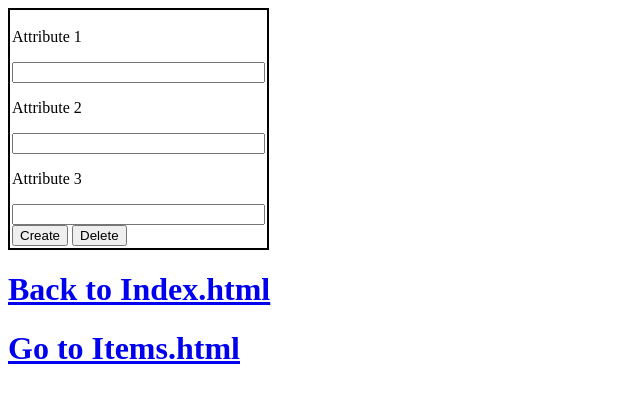
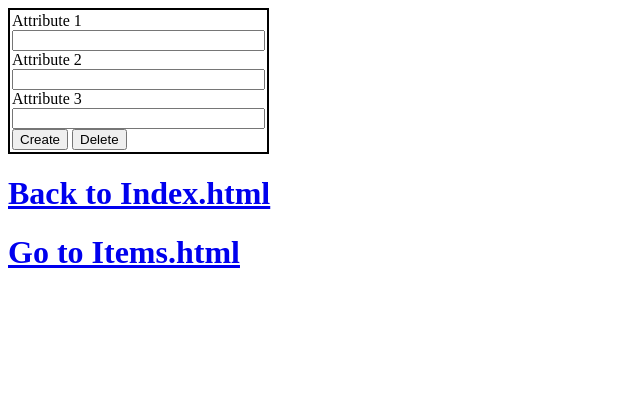
Before and after one commit to aliaksandrhuryn/SapCourseWeb, a plain HTML site: page HW-01/Item.html in a window 1280 px wide. Shown: the whole page, without its empty margins (0-640 px from the left). Drawn offline with Linux system fonts and the light colour scheme.

Commit message:
HW-1 final version

```diff
--- a/HW-01/Item.html
+++ b/HW-01/Item.html
@@ -10,13 +10,12 @@
 
 <body>
     <form style="border:solid black 2px; width:20%; padding: 2px">
-        <p>Attribute 1</p> <input type="text" name="attr1" style="width:100%;"><br>
-        <p>Attribute 2</p> <input type="text" name="attr2" style="width:100%;"><br>
-        <p>Attribute 3</p><input type="text" name="attr3" style="width:100%;"><br>
+        <label>Attribute 1</label> <input type="text" name="attr1" style="width:100%;"><br>
+        <label>Attribute 2</label> <input type="text" name="attr2" style="width:100%;"><br>
+        <label>Attribute 3</label><input type="text" name="attr3" style="width:100%;"><br>
         <input type="submit" value="Create" formaction="handler.com" formmethod="post">
         <input type="submit" value="Delete" formaction="handler.com" formmethod="delete">
     </form>
-
     <h1><a href="Index.html">Back to Index.html </a></h1>
     <h1><a href="Items.html">Go to Items.html</a></h1>
 </body>
```
